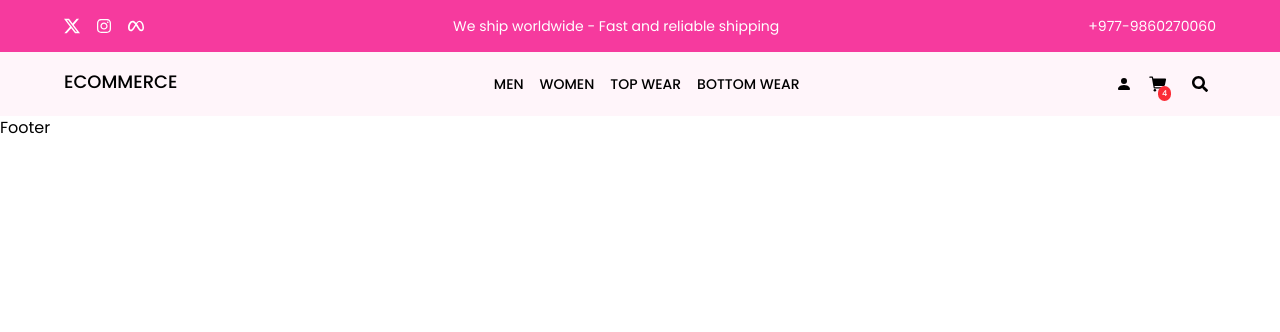
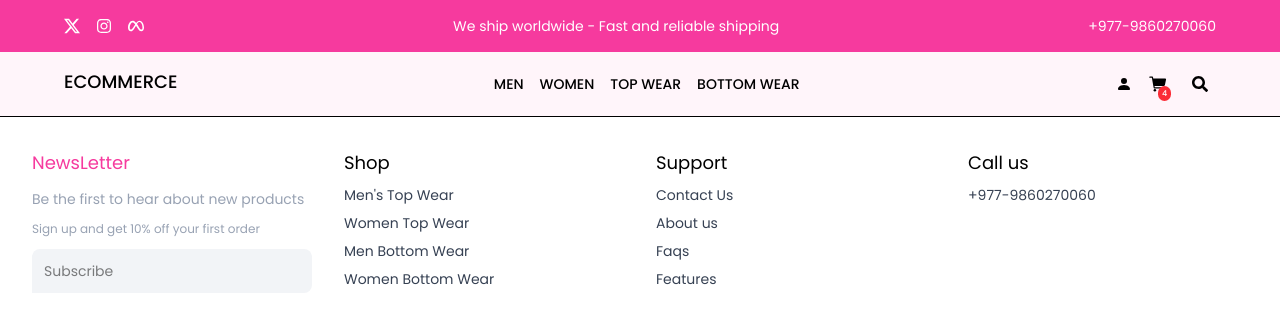
Before and after one commit to prasannashrestha1/Ecommerce-with-Mern, a React (Vite) app in the folder client/: page / in a window 1280 px wide. Shown: the top 332 px of the page. Built offline with nearby package versions, Linux system fonts and the light colour scheme.

Commit message:
Adding Footer Design

```diff
--- a/client/src/components/Cart/CartContent.jsx
+++ b/client/src/components/Cart/CartContent.jsx
@@ -34,14 +34,22 @@ const CartContent = () => {
       {cartProducts.map((item, index) => (
         <div
           key={index}
-          className="flex gap-4 border-b-2 border-b-primary/10 p-2 items-center justify-between"
+          className="flex flex-col min-[440px]:flex-row gap-4 border-b-2 border-b-primary/10 p-2 min-[440px]:items-center justify-between"
         >
-          <img src={item.image} className="w-25 h-25 rounded-lg object-cover" />
-          <div className="flex flex-col flex-1">
-            <h3 className=" text-xl font-medium">{item.name}</h3>
-            <p className="text-tsecondary text-sm">${item.price.toFixed(2)}</p>
+          <div className="flex gap-4 justify-between items-center flex-1">
+            <img
+              src={item.image}
+              className="w-25 h-25 rounded-lg object-cover"
+            />
+            <div className="flex flex-col flex-1">
+              <h3 className=" text-xl font-medium">{item.name}</h3>
+              <p className="text-tsecondary text-sm">
+                ${item.price.toFixed(2)}
+              </p>
+            </div>
           </div>
-          <div className="flex gap-2 items-center text-black">
+
+          <div className="flex gap-2 items-center max-[440px]:justify-end text-black">
             <div className="cart-add-minus">
               <AiOutlineMinus className="w-4 h-4" />
             </div>
--- a/client/src/components/Common/Footer.jsx
+++ b/client/src/components/Common/Footer.jsx
@@ -1,7 +1,69 @@
 import React from "react";
+import { Link, NavLink } from "react-router-dom";
 
 const Footer = () => {
-  return <div>Footer</div>;
+  return (
+    <footer className=" border-t-1 p-8 flex space-x-4">
+      <div className="grid gap-8 grid-cols-1 flex-1 min-[540px]:grid-cols-2 lg:grid-cols-4">
+        {/* NewsLetter */}
+        <div className="flex flex-col gap-3">
+          <h2 className="text-primary text-lg">NewsLetter</h2>
+          <p className=" text-tsecondary text-sm">
+            Be the first to hear about new products
+          </p>
+          <p className=" text-tsecondary text-xs">
+            Sign up and get 10% off your first order
+          </p>
+          <form className="w-full">
+            <input
+              type="text"
+              className="rounded-r-lg w-full text-sm rounded-t-lg bg-stroke p-3 outline-none focus:border-primary"
+              placeholder="Subscribe "
+            />
+          </form>
+        </div>
+        {/* Shop */}
+        <div className="flex flex-col text-gray-700 gap-2 text-sm  ">
+          <span className="text-lg text-black">Shop</span>
+
+          <Link to="/" className="hover:text-primary">
+            Men's Top Wear
+          </Link>
+          <Link to="/" className="hover:text-primary">
+            Women Top Wear
+          </Link>
+          <Link to="/" className="hover:text-primary">
+            Men Bottom Wear
+          </Link>
+          <Link to="/" className="hover:text-primary">
+            Women Bottom Wear
+          </Link>
+        </div>
+
+        {/* Support */}
+        <div className="flex flex-col text-gray-700 gap-2 text-sm  ">
+          <span className="text-lg text-black">Support</span>
+
+          <Link to="/" className="hover:text-primary">
+            Contact Us
+          </Link>
+          <Link to="/" className="hover:text-primary">
+            About us
+          </Link>
+          <Link to="/" className="hover:text-primary">
+            Faqs
+          </Link>
+          <Link to="/" className="hover:text-primary">
+            Features
+          </Link>
+        </div>
+        <div className="flex flex-col text-gray-700 gap-2 text-sm  ">
+          <span className="text-lg text-black">Call us</span>
+          +977-9860270060
+        </div>
+      </div>
+    </footer>
+  );
 };
 
 export default Footer;
--- a/client/src/components/Common/Navbar.jsx
+++ b/client/src/components/Common/Navbar.jsx
@@ -10,9 +10,13 @@ import CartDrawer from "../Layout/CartDrawer";
 const Navbar = () => {
   const [search, setSearch] = useState("");
   const [cartOpen, setCartOpen] = useState(false);
+  const [navDrawerOpen, setNavDrawerOpen] = useState(false);
 
   const handleCartToggle = () => {
     setCartOpen(!cartOpen);
+  };
+  const handleNavDrawerToggle = () => {
+    setNavDrawerOpen(!navDrawerOpen);
   };
 
   return (
@@ -48,7 +52,10 @@ const Navbar = () => {
           </div>
           <SearchBar />
         </div>
-        <button className="block md:hidden rounded-full cursor-pointer bg-stroke p-2">
+        <button
+          onClick={handleNavDrawerToggle}
+          className="block md:hidden rounded-full cursor-pointer bg-stroke p-2"
+        >
           <HiBars3BottomRight className="w-4 h-4" />
         </button>
       </div>
@@ -58,6 +65,48 @@ const Navbar = () => {
         setCartOpen={setCartOpen}
         handleCartToggle={handleCartToggle}
       />
+
+      {/* Mobile Navigation */}
+      <div
+        className={` cart-container w-screen sm:w-[300px] ${
+          navDrawerOpen ? "translate-x-0" : "translate-x-full"
+        }`}
+      >
+        <div className="flex justify-between  cursor-pointer">
+          <h1 className="  font-semibold text-xl">Menu</h1>
+          <IoMdClose className="w-6 h-6" onClick={handleNavDrawerToggle} />
+        </div>
+        <div className="flex flex-col gap-4 text-md items-center ">
+          <NavLink
+            to="/"
+            onClick={handleNavDrawerToggle}
+            className="hover:text-primary"
+          >
+            Men
+          </NavLink>
+          <NavLink
+            to="/"
+            onClick={handleNavDrawerToggle}
+            className="hover:text-primary"
+          >
+            Women
+          </NavLink>
+          <NavLink
+            to="/"
+            onClick={handleNavDrawerToggle}
+            className="hover:text-primary"
+          >
+            Top Wear
+          </NavLink>
+          <NavLink
+            to="/"
+            onClick={handleNavDrawerToggle}
+            className="hover:text-primary"
+          >
+            Bottom Wear
+          </NavLink>
+        </div>
+      </div>
     </div>
   );
 };
--- a/client/src/components/Layout/CartDrawer.jsx
+++ b/client/src/components/Layout/CartDrawer.jsx
@@ -5,7 +5,7 @@ import CartContent from "../Cart/CartContent";
 const CartDrawer = ({ cartOpen, handleCartToggle }) => {
   return (
     <div
-      className={` cart-container  ${
+      className={` cart-container w-screen sm:w-[440px] ${
         cartOpen ? "translate-x-0" : "translate-x-full"
       }`}
     >
--- a/client/src/index.css
+++ b/client/src/index.css
@@ -17,7 +17,7 @@ body {
 }
 
 .cart-container {
-  @apply fixed top-0 right-0 w-screen sm:w-[440px] bg-stroke h-screen px-4 py-8 border-r-2 z-10 transform transition-transform flex flex-col gap-4 duration-300
+  @apply fixed top-0 right-0  bg-stroke h-screen px-4 py-8 border-r-2 z-10 transform transition-transform flex flex-col gap-4 duration-300
 }
 
 .checkout-btn {
```
